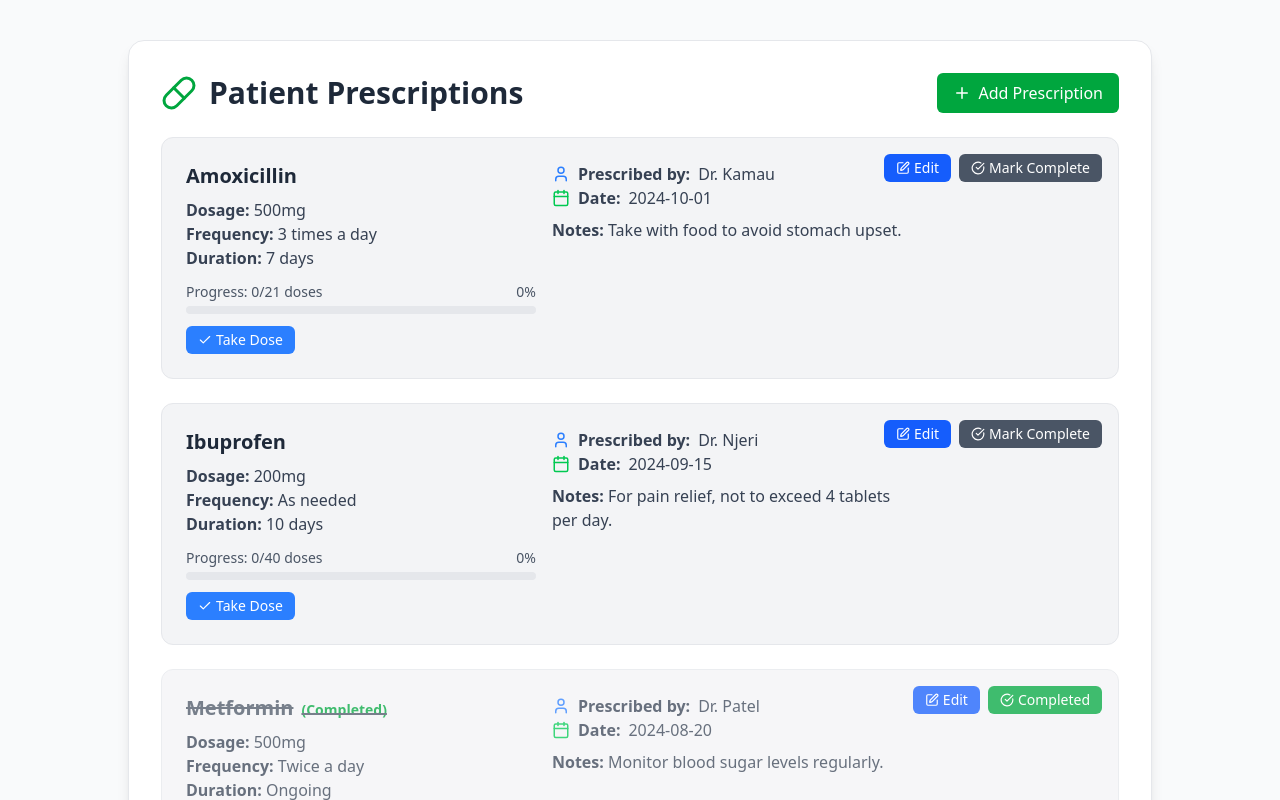
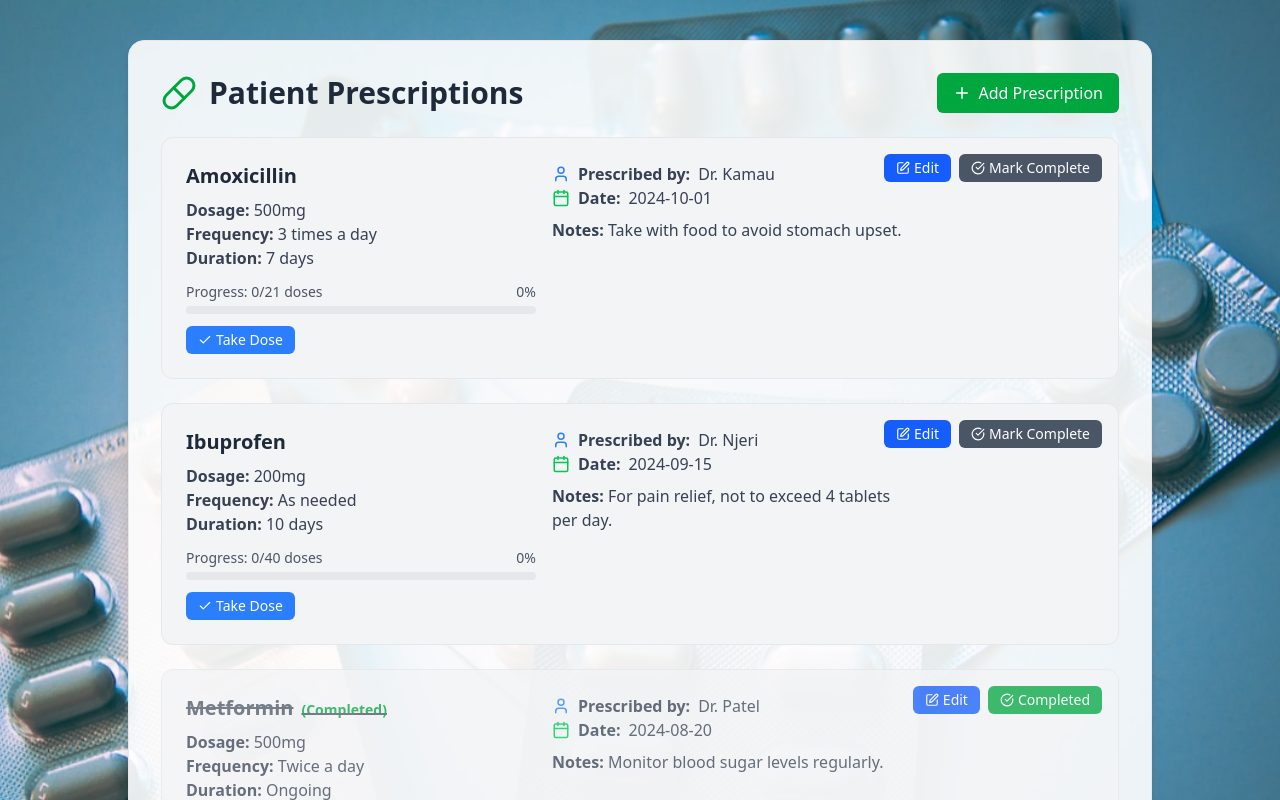
Before and after one commit to BrilliantKimari/Medi_chain-Frontend, a React (Vite) app in the folder medichain-frontend/: page /prescriptions in a window 1280 px wide. Shown: the top 800 px of the page. Built offline with nearby package versions, Linux system fonts and the light colour scheme.

Commit message:
Add medicine-themed background image to PrescriptionPage

```diff
--- a/medichain-frontend/src/pages/PrescriptionPage.jsx
+++ b/medichain-frontend/src/pages/PrescriptionPage.jsx
@@ -141,8 +141,8 @@ export default function PrescriptionPage() {
   };
 
   return (
-    <div className="min-h-screen bg-gray-50 py-10 px-6">
-      <div className="max-w-5xl mx-auto bg-white shadow-lg rounded-2xl p-8 border border-gray-200">
+    <div className="min-h-screen bg-gray-50 py-10 px-6" style={{ backgroundImage: 'url(/pills-background.jpg)', backgroundSize: 'cover', backgroundPosition: 'center' }}>
+      <div className="max-w-5xl mx-auto bg-white/90 shadow-lg rounded-2xl p-8 border border-gray-200">
         {/* Header */}
         <div className="flex items-center justify-between mb-6">
           <div className="flex items-center space-x-3">
```
